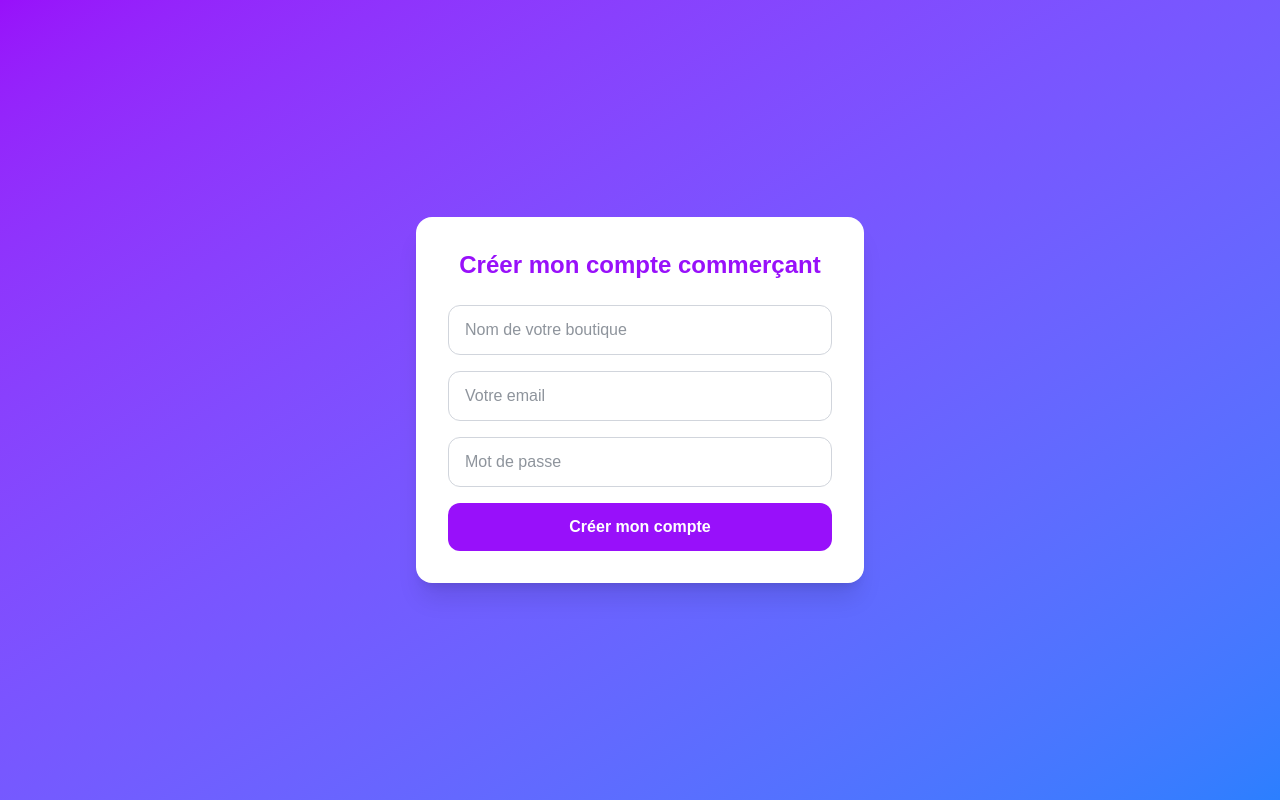
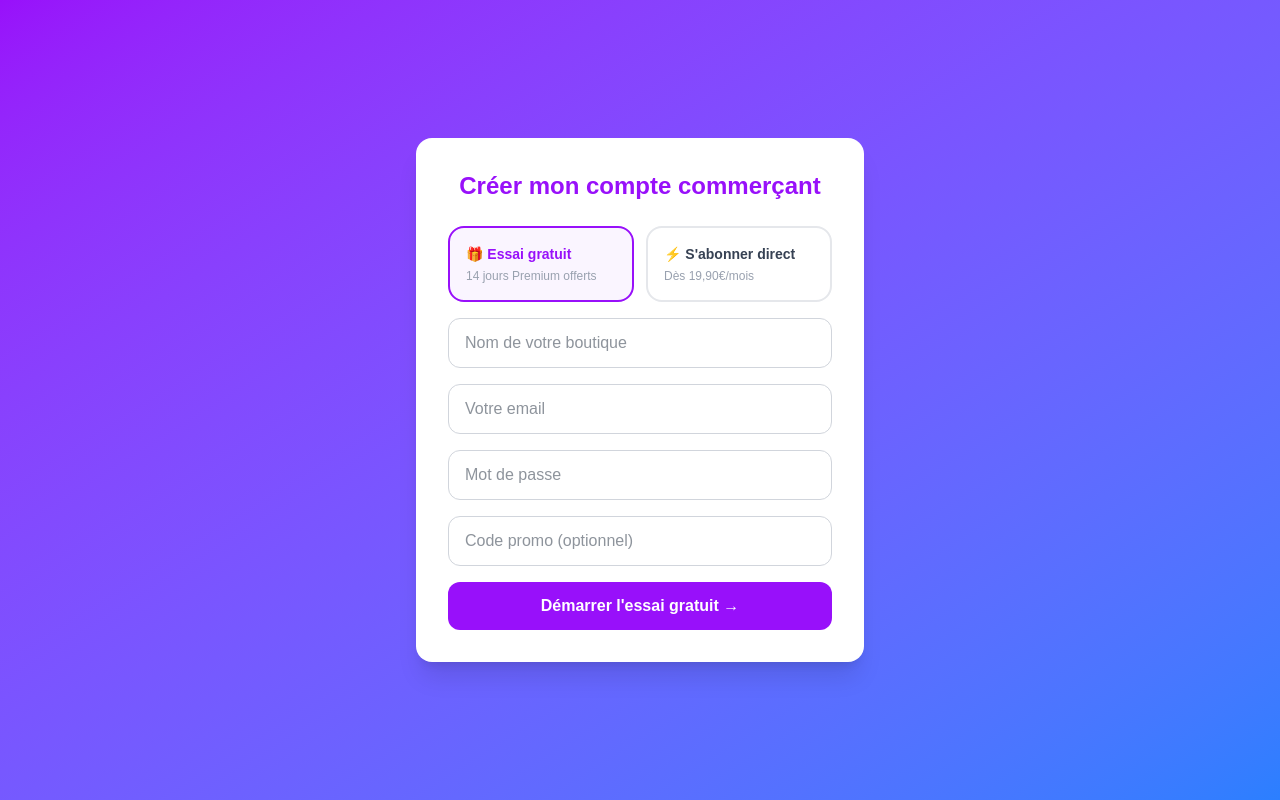
Before and after one commit to Afif058/elitapass, a Next.js app: page /register-commercant in a window 1280 px wide. Built offline with nearby package versions, Linux system fonts and the light colour scheme; no server answers.

Commit message:
essai gratuit + code promo

```diff
--- a/src/app/register-commercant/page.tsx
+++ b/src/app/register-commercant/page.tsx
@@ -14,13 +14,39 @@ export default function RegisterCommercant() {
     email: "",
     password: "",
     nom_boutique: "",
+    code_promo: "",
   });
+  const [choix, setChoix] = useState<"essai" | "direct">("essai");
   const [loading, setLoading] = useState(false);
   const [erreur, setErreur] = useState("");
 
   const handleSubmit = async () => {
     setLoading(true);
     setErreur("");
+
+    // Vérifier code promo si renseigné
+    let dureeBonus = 0;
+    if (form.code_promo) {
+      const { data: codeData } = await supabase
+        .from("codes_promo")
+        .select("*")
+        .eq("code", form.code_promo.toUpperCase())
+        .eq("utilise", false)
+        .single();
+
+      if (!codeData) {
+        setErreur("Code promo invalide ou déjà utilisé");
+        setLoading(false);
+        return;
+      }
+      dureeBonus = codeData.duree_jours;
+
+      // Marquer le code comme utilisé
+      await supabase
+        .from("codes_promo")
+        .update({ utilise: true })
+        .eq("code", form.code_promo.toUpperCase());
+    }
 
     const { data, error } = await supabase.auth.signUp({
       email: form.email,
@@ -34,15 +60,19 @@ export default function RegisterCommercant() {
     }
 
     const trialEnd = new Date();
-trialEnd.setDate(trialEnd.getDate() + 14);
+    if (choix === "essai") {
+      trialEnd.setDate(trialEnd.getDate() + 14 + dureeBonus);
+    } else if (dureeBonus > 0) {
+      trialEnd.setDate(trialEnd.getDate() + dureeBonus);
+    }
 
-const { error: dbError } = await supabase.from("commercants").insert({
+    const { error: dbError } = await supabase.from("commercants").insert({
       id: data.user?.id,
       email: form.email,
       nom_boutique: form.nom_boutique,
-      abonnement: "premium",
-      trial_actif: true,
-      trial_end: trialEnd.toISOString(),
+      abonnement: choix === "essai" || dureeBonus > 0 ? "premium" : "basic",
+      trial_actif: choix === "essai" || dureeBonus > 0,
+      trial_end: choix === "essai" || dureeBonus > 0 ? trialEnd.toISOString() : null,
     });
 
     if (dbError) {
@@ -61,6 +91,25 @@ const { error: dbError } = await supabase.from("commercants").insert({
           Créer mon compte commerçant
         </h1>
         <div className="flex flex-col gap-4">
+
+          {/* Choix essai ou direct */}
+          <div className="grid grid-cols-2 gap-3">
+            <button
+              onClick={() => setChoix("essai")}
+              className={`p-4 rounded-2xl border-2 transition text-left ${choix === "essai" ? "border-purple-600 bg-purple-50" : "border-gray-200"}`}
+            >
+              <p className={`font-bold text-sm ${choix === "essai" ? "text-purple-600" : "text-gray-700"}`}>🎁 Essai gratuit</p>
+              <p className="text-gray-400 text-xs mt-1">14 jours Premium offerts</p>
+            </button>
+            <button
+              onClick={() => setChoix("direct")}
+              className={`p-4 rounded-2xl border-2 transition text-left ${choix === "direct" ? "border-purple-600 bg-purple-50" : "border-gray-200"}`}
+            >
+              <p className={`font-bold text-sm ${choix === "direct" ? "text-purple-600" : "text-gray-700"}`}>⚡ S'abonner direct</p>
+              <p className="text-gray-400 text-xs mt-1">Dès 19,90€/mois</p>
+            </button>
+          </div>
+
           <input
             type="text"
             placeholder="Nom de votre boutique"
@@ -82,6 +131,14 @@ const { error: dbError } = await supabase.from("commercants").insert({
             value={form.password}
             onChange={(e) => setForm({ ...form, password: e.target.value })}
           />
+          <input
+            type="text"
+            placeholder="Code promo (optionnel)"
+            className="border border-gray-300 rounded-xl px-4 py-3 text-gray-800 focus:outline-none focus:border-purple-400"
+            value={form.code_promo}
+            onChange={(e) => setForm({ ...form, code_promo: e.target.value })}
+          />
+
           {erreur && (
             <p className="text-red-500 text-sm text-center">{erreur}</p>
           )}
@@ -90,7 +147,7 @@ const { error: dbError } = await supabase.from("commercants").insert({
             disabled={loading}
             className="bg-purple-600 text-white font-bold py-3 rounded-xl hover:bg-purple-700 transition disabled:opacity-50"
           >
-            {loading ? "Création en cours..." : "Créer mon compte"}
+            {loading ? "Création en cours..." : choix === "essai" ? "Démarrer l'essai gratuit →" : "Créer mon compte →"}
           </button>
         </div>
       </div>
```
